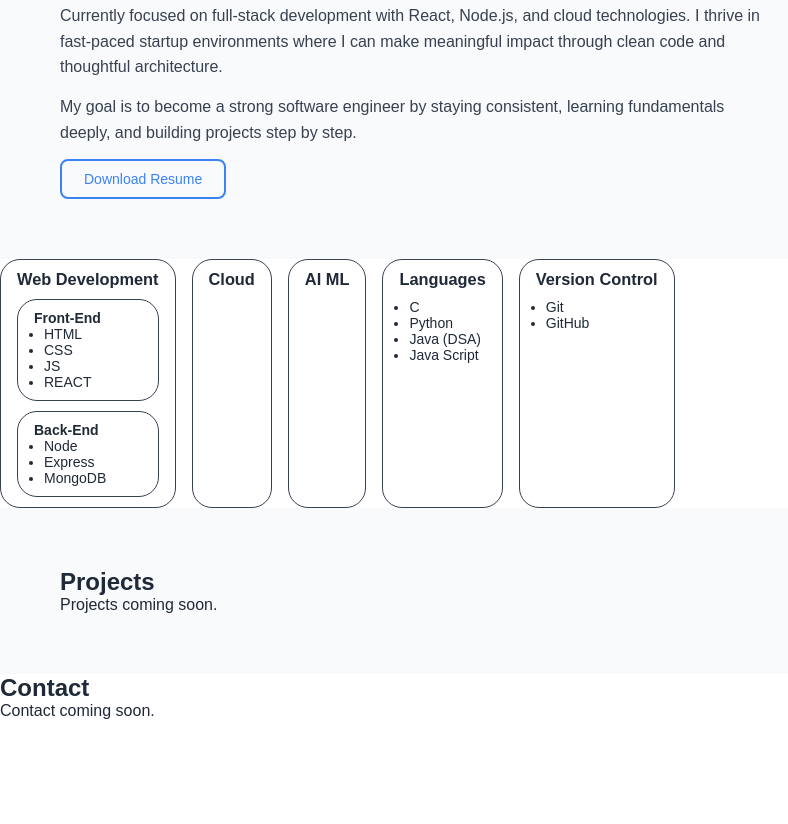
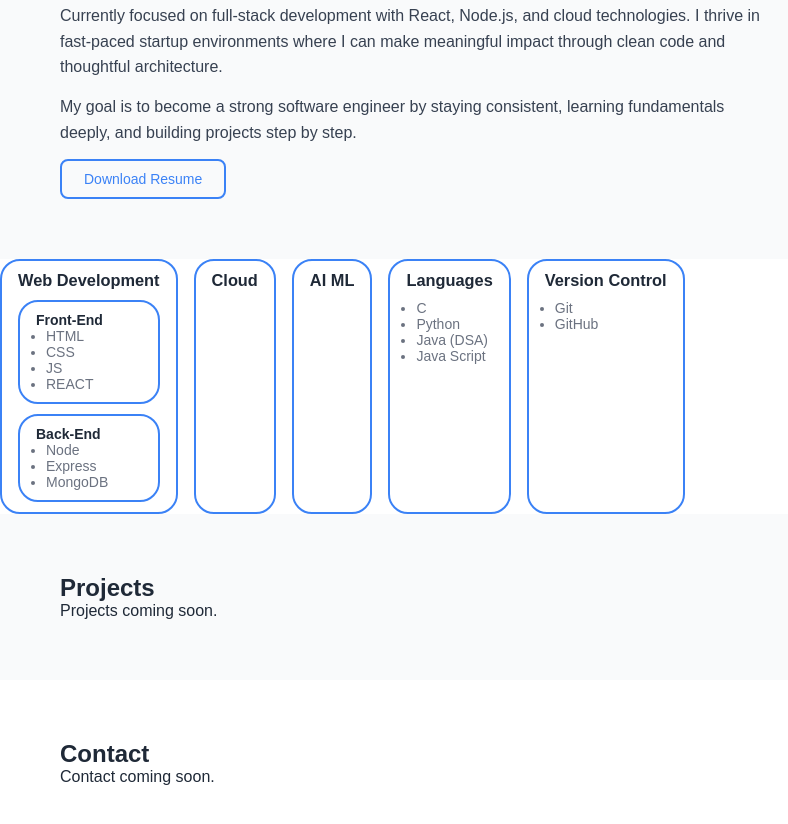
Before and after one commit to Tabishkh07/portfolio-site, a plain HTML site: page index.html in a window 1280 px wide. Shown: the part 889-1713 px from the top of the page, without its empty margins (0-788 px from the left). Before the commit the page ends 1609 px from the top, so only its background shows below. Drawn offline with Linux system fonts and the light colour scheme.

Commit message:
feat: add new design to skill

```diff
--- a/style.css
+++ b/style.css
@@ -138,9 +138,13 @@ body {
 
 .skill {
   padding: 10px 16px;
-  border: 1px solid #374151;
+  border: 2px solid #3b82f6;
   border-radius: 20px;
   font-size: 14px;
+}
+
+.skill ul{
+  color: #6b7280;
 }
 
 /* PROJECTS SECTION */
@@ -148,3 +152,7 @@ body {
   padding: 60px;
   background-color: #f9fafb;
 }
+
+#contact{
+  padding: 60px;
+}
```
